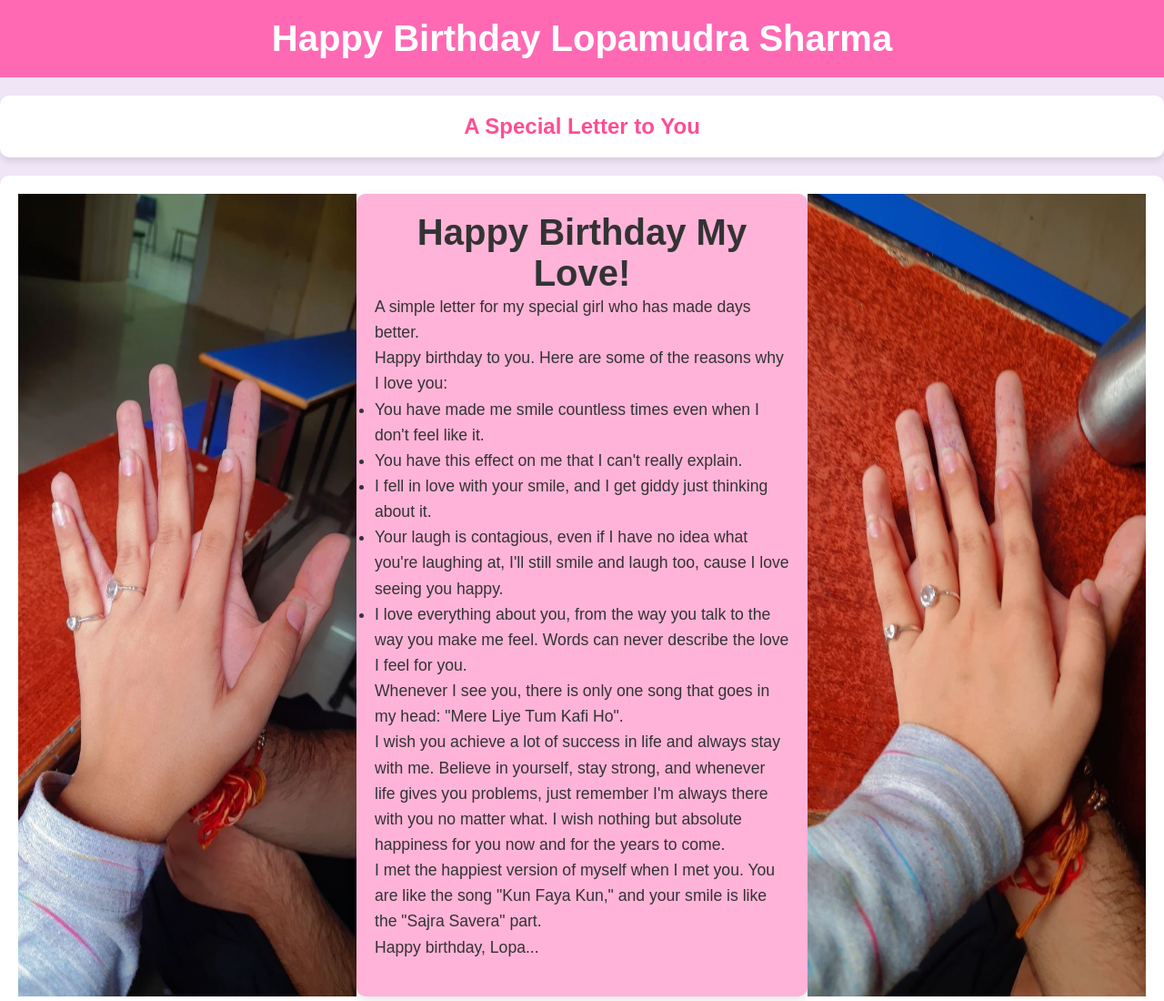
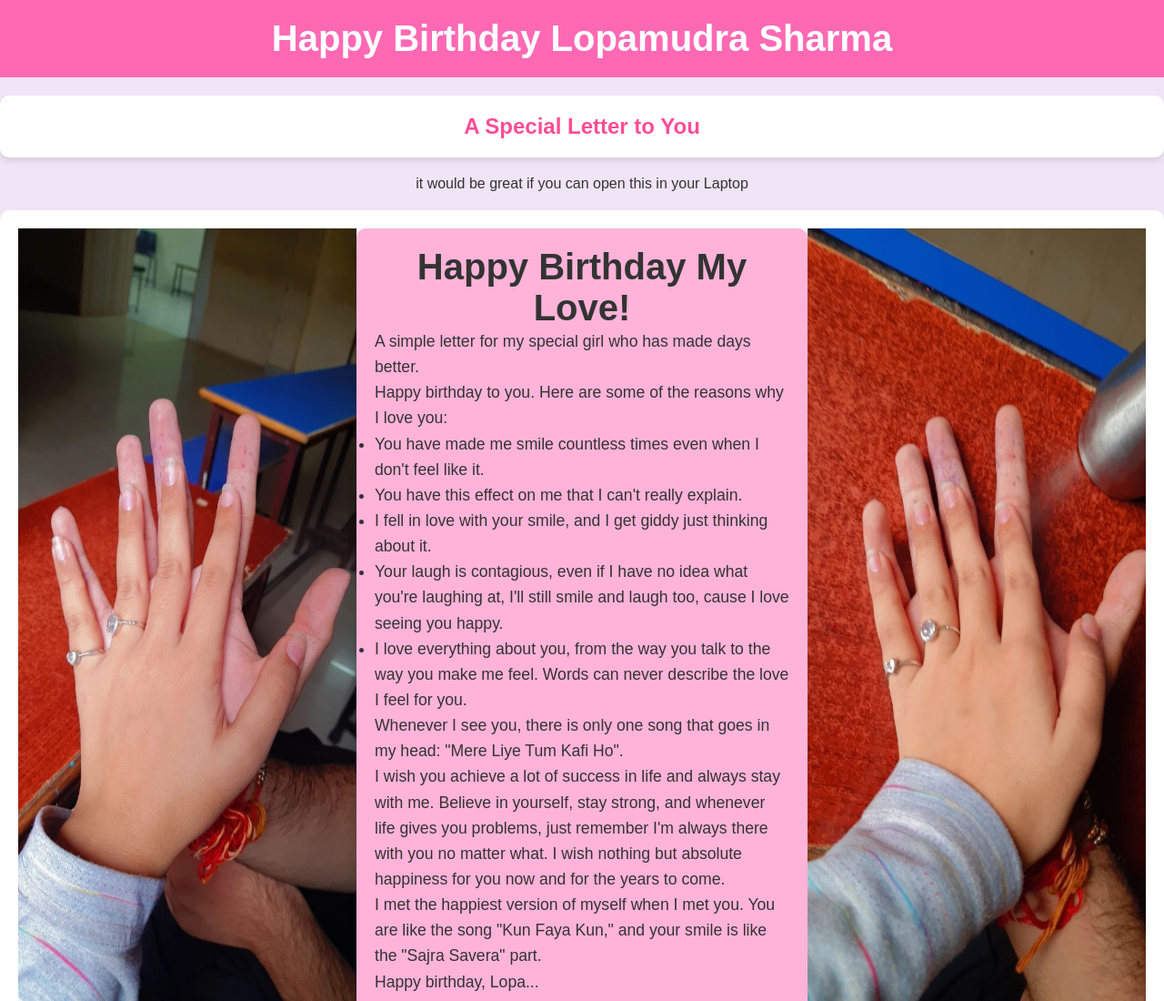
Before and after one commit to anshkapoor5100/testr, a plain HTML site: page index.html in a window 1280 px wide. Shown: the top 1100 px of the page at 91% size. Drawn offline with Linux system fonts and the light colour scheme.

Commit message:
Update index.html

```diff
--- a/index.html
+++ b/index.html
@@ -14,6 +14,7 @@
         <h2>A Special Letter to You</h2>
 
     </section>
+    <center>it would be great if you can open this in your Laptop</center>
     <section class="intro">
         <img src="0baceb89-3a9c-417b-a4d1-5600f6da05d6.jpg" width="30%">
         <div class="container">
```
